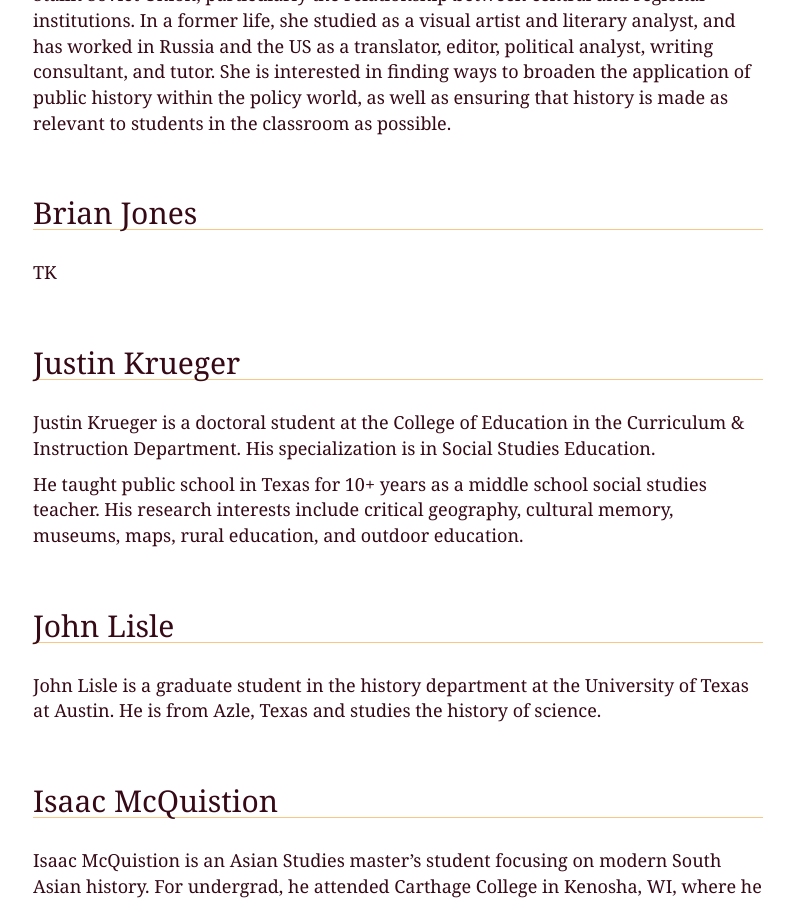
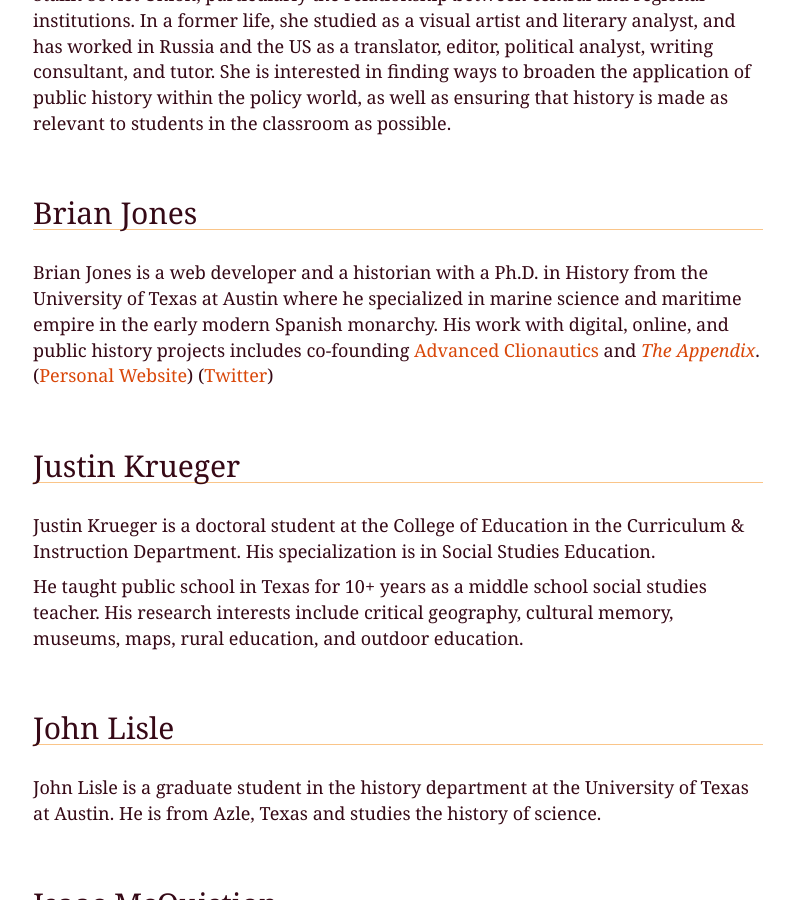
Before and after one commit to utexas-public-history/tower, a Jekyll site: the page built from contributors.md, in a window 1280 px wide and 900 px high, scrolled down 2522 px. Shown: the whole window, without its empty margins (242-1036 px from the left). Built offline with Jekyll 4.4.1, drawn with Linux system fonts in a browser that asks for light colours.

Commit message:
Add Jones bio

```diff
--- a/contributors.md
+++ b/contributors.md
@@ -46,7 +46,7 @@
 
 ## Brian Jones
 
-TK
+Brian Jones is a web developer and a historian with a Ph.D. in History from the University of Texas at Austin where he specialized in marine science and maritime empire in the early modern Spanish monarchy. His work with digital, online, and public history projects includes co-founding [Advanced Clionautics][clionautics] and [_The Appendix_][appendix]. ([Personal Website][jones-website]) ([Twitter][jones-twitter])
 
 ## Justin Krueger
 
@@ -71,3 +71,7 @@
 [mcquistion-website]: http://isaacmcquistion.wordpress.com
 [hammack-profile]: http://www.utexas.edu/cola/history/graduate/gradstudents/profile.php?id=meh3995
 [hammack-twitter]: https://twitter.com/LorienTinuviel
+[clionautics]: http://clionautics.co
+[appendix]: http://theappendix.net
+[jones-website]: http://brianjon.es
+[jones-twitter]: http://twitter.com/jonesbp
```
